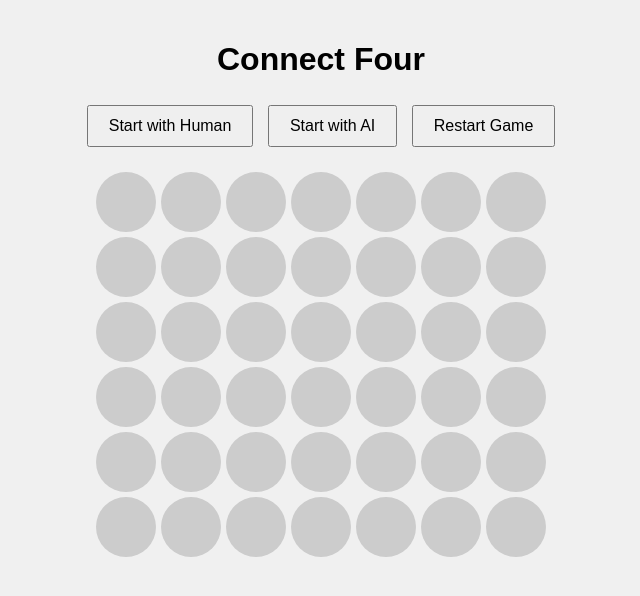
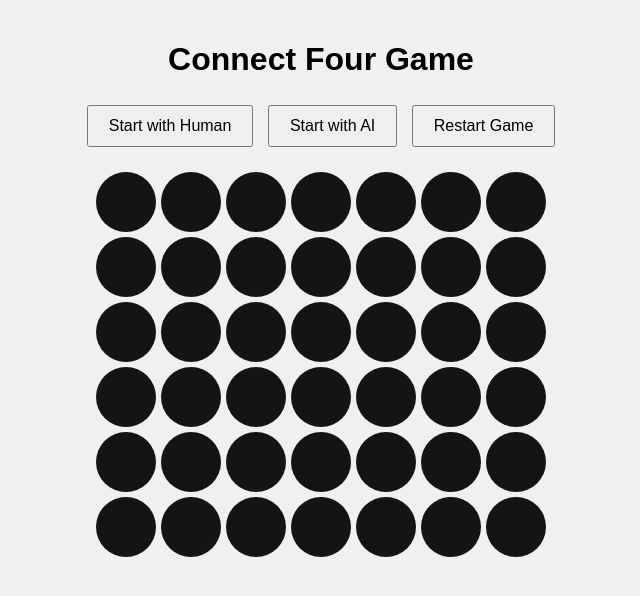
Before and after one commit to bochra-dah/Connect_Four_Game, a plain HTML site: page index.html in a window 1280 px wide. Shown: the whole page, without its empty margins (319-959 px from the left). Drawn offline with Linux system fonts and the light colour scheme.

Commit message:
maybe later

```diff
--- a/index.html
+++ b/index.html
@@ -7,7 +7,7 @@
   <link rel="stylesheet" href="style.css">
 </head>
 <body>
-  <h1>Connect Four</h1>
+  <h1>Connect Four Game</h1>
   <div>
     <button id="start-human">Start with Human</button>
     <button id="start-ai">Start with AI</button>
--- a/style.css
+++ b/style.css
@@ -18,7 +18,7 @@ body {
 .cell {
   width: 60px;
   height: 60px;
-  background-color: #ccc;
+  background-color: #141414;
   border-radius: 50%;
   display: flex;
   align-items: center;
```
